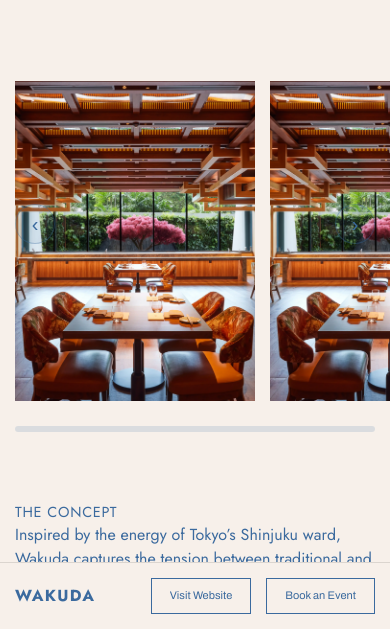
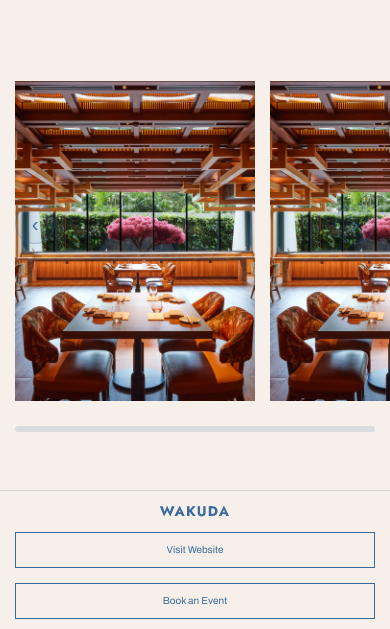
Before and after one commit to loopaible/50-eggs-website, a plain HTML site: page wakuda.html in a window 390 px wide. Shown: the part 215-844 px from the top of the page. Drawn offline with Linux system fonts and the light colour scheme.

Commit message:
Remove Events & Catering nav link and add mobile responsive styling for sticky footer

```diff
--- a/css/style.css
+++ b/css/style.css
@@ -495,3 +495,10 @@ main{background-color: hsl(var(--light-yellow));}
 .concept-sticky-logo{font-family: var(--font-futura); font-weight: 700; font-size: 1.6rem; letter-spacing: .08em; text-transform: uppercase; color: var(--brand-blue); text-decoration: none; white-space: nowrap;}
 .concept-sticky-actions{display: flex; align-items: center; gap: 1.5rem;}
 .concept-sticky-actions .btn{padding: 0.8rem 1.8rem; font-size: 1.1rem;}
+@media(width < 768px){
+    .concept-sticky-footer{padding: 1rem var(--gutter);}
+    .concept-sticky-footer .container{flex-direction: column; gap: 1rem;}
+    .concept-sticky-logo{font-size: 1.4rem;}
+    .concept-sticky-actions{width: 100%; flex-direction: column;}
+    .concept-sticky-actions .btn{width: 100%; padding: 0.7rem 1rem; font-size: 1rem;}
+}
--- a/wakuda.html
+++ b/wakuda.html
@@ -43,7 +43,6 @@
                         </div>
                         <a href="about.html">About</a>
                         <a href="#">Work With Us</a>
-                        <a href="#">Events &amp; Catering</a>
                         <a href="#">In The Press</a>
                         <a href="#">Contact Us</a>
                     </nav>
```
